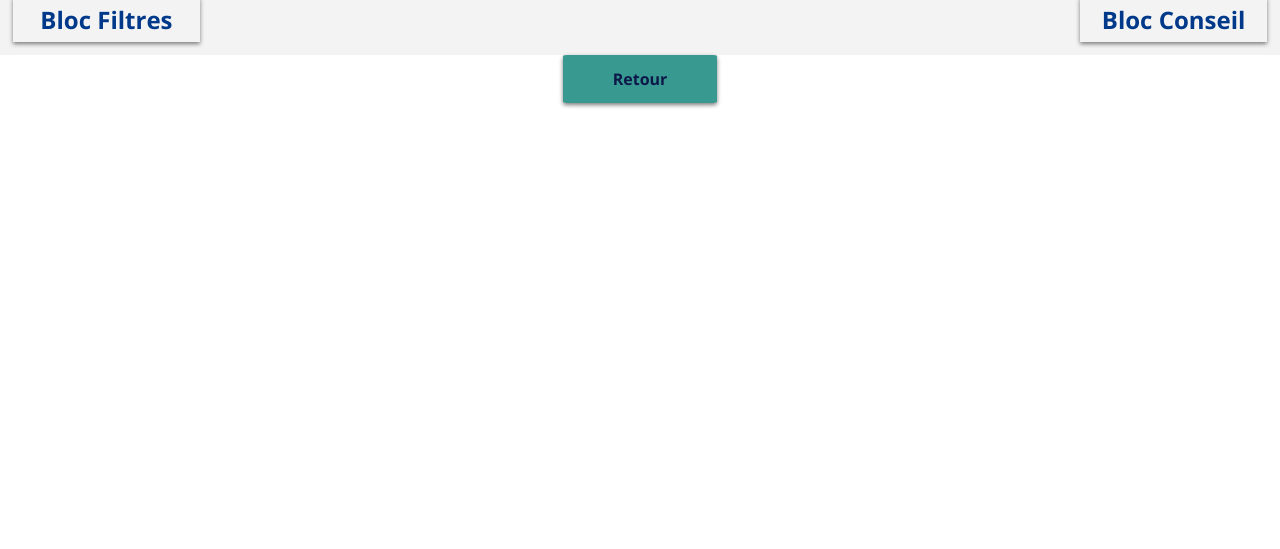
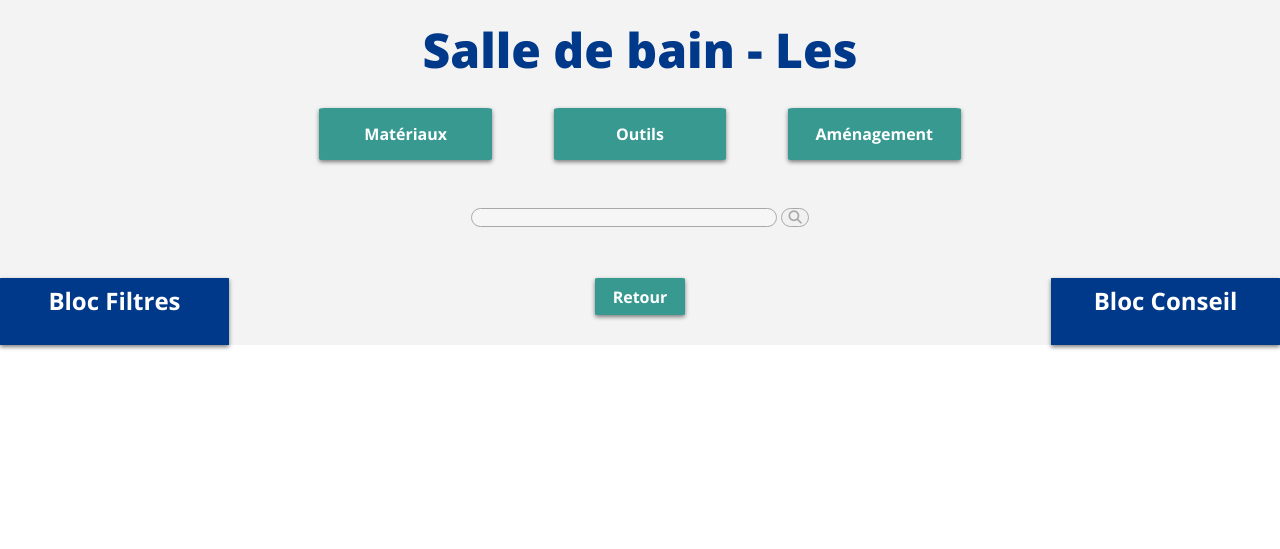
Before and after one commit to Sankatouille/Hackathon-2-ManyMany, a Symfony app: template templates/categorie/show.html.twig in a window 1280 px wide. Shown: the part 251-800 px from the top of the page. Run offline with Twig, Linux system fonts and the light colour scheme; the template is opened without the code that fills it, so the values that code supplies are empty; form fields are guessed from the names that the template uses; some libraries are stand-ins or nearby versions.

Commit message:
CSS categorie show OK

```diff
--- a/public/css/style.css
+++ b/public/css/style.css
@@ -5,29 +5,49 @@
 
 .bodyShow {
     background-color: rgb(243, 243, 243);
+    padding-top: 3%;
 }
 
 .searchbar{
     display:flex;
     justify-content: center;
     width:100%;
+    padding: 1.5% 0 4% 0;
+}
+
+.searchbar input {
+    width: 300px;
+    border-radius:20px;
+    border : 1px solid;
+    opacity: 30%;
+}
+
+.searchbar button {
+    border-radius:20px;
+    border : 1px solid;
+    opacity: 30%;
+
 }
 
 .left {
+    background-color: #00398A;
+    color: white;
     border-radius: 0.4%;
     box-shadow: 0px 2px 4px 0px #7B7B7B;
-    width:15%;
+    width:20%;
     text-align:center;
-    margin:1%;
+    margin-right:1%;
     padding:0.5%;
 }
 
 .right {
+    background-color: #00398A;
+    color: white;
     border-radius: 0.4%;
     box-shadow: 0px 2px 4px 0px #7B7B7B;
-    width:15%;
+    width:20%;
     text-align:center;
-    margin:1%;
+    margin-left:1%;
     padding:0.5%;
 }
 
@@ -101,7 +118,7 @@
 
 .btn a {
     text-decoration: none;
-    color:rgb(13, 24, 73);
+    color: white;
     font-weight: bold;
 }
 
@@ -114,19 +131,27 @@
     box-shadow: 0px 2px 4px 0px #7B7B7B;
     border-radius: 3%;
     width:10%;
-    padding:3%;
+    padding:15px 25px;
     background-color: rgb(56, 153, 145);
     text-align:center;
 }
 
 .btnTags a {
     text-decoration: none;
-    color:rgb(13, 24, 73);
+    color:white;
     font-weight: bold;
 }
 
 .btnTags:hover {
     background-color: rgb(64, 187, 177);
+}
+
+.btn-return {
+    padding-bottom: 4%;
+    text-align:center;
+    display: flex;
+    flex-direction:row;
+    justify-content: center;
 }
 
 .tags {
--- a/templates/categorie/show.html.twig
+++ b/templates/categorie/show.html.twig
@@ -3,6 +3,13 @@
 {% block title %}Categorie{% endblock %}
 
 {% block body %}
+
+   <div class="logo">
+        <a href="{{ path('home') }}">
+            <img class="logo" src="https://upload.wikimedia.org/wikipedia/commons/1/1c/ManoMano_2018.png" alt="Logo de ManoMano">
+        </a>
+    </div>
+
 <div class="bodyShow">
 
     <h1>Salle de bain - Les {{ categorie.nom }}</h1>
@@ -57,15 +64,22 @@
                     </div>
 
                     <div class="produits">
-                        {% for produit in sc.produit|slice (1, 5) %}
+                        {% for produit in sc.produit|slice (1, 4) %}
                             <div class="produit">
                                 <p><img src="{{produit.photo}}" alt="imageproduit"></p>
-                                <p id="produitNom">{{ produit.nom }}</p>
+                                <p id="produitNom">{{ produit.nom|slice(0, 40) }}...</p>
                                 <p id="produitPrix">{{ produit.prix }}</p>
                             </div>
                         {% endfor %}
                     </div>
                 {% endfor %}
+
+                    <div class="btn-return">
+                        <div class="btn">
+                            <a  href="{{ path('home') }}">Retour</a>
+                        </div>
+                    </div>
+
             </div>
 
             <div class="right">
@@ -83,13 +97,7 @@
                     </div>
             </div>
         </div>
+
     </div>
-
-
-    <center>
-        <div class="btn">
-            <a href="{{ path('categorie_index') }}">Retour</a>
-        </div>
-    </center>
 </div>
 {% endblock %}
```
Also changed, not shown: other parts of public/css/style.css (+12 -13 lines), src/Controller/ProduitController.php (+1 -22 lines).
